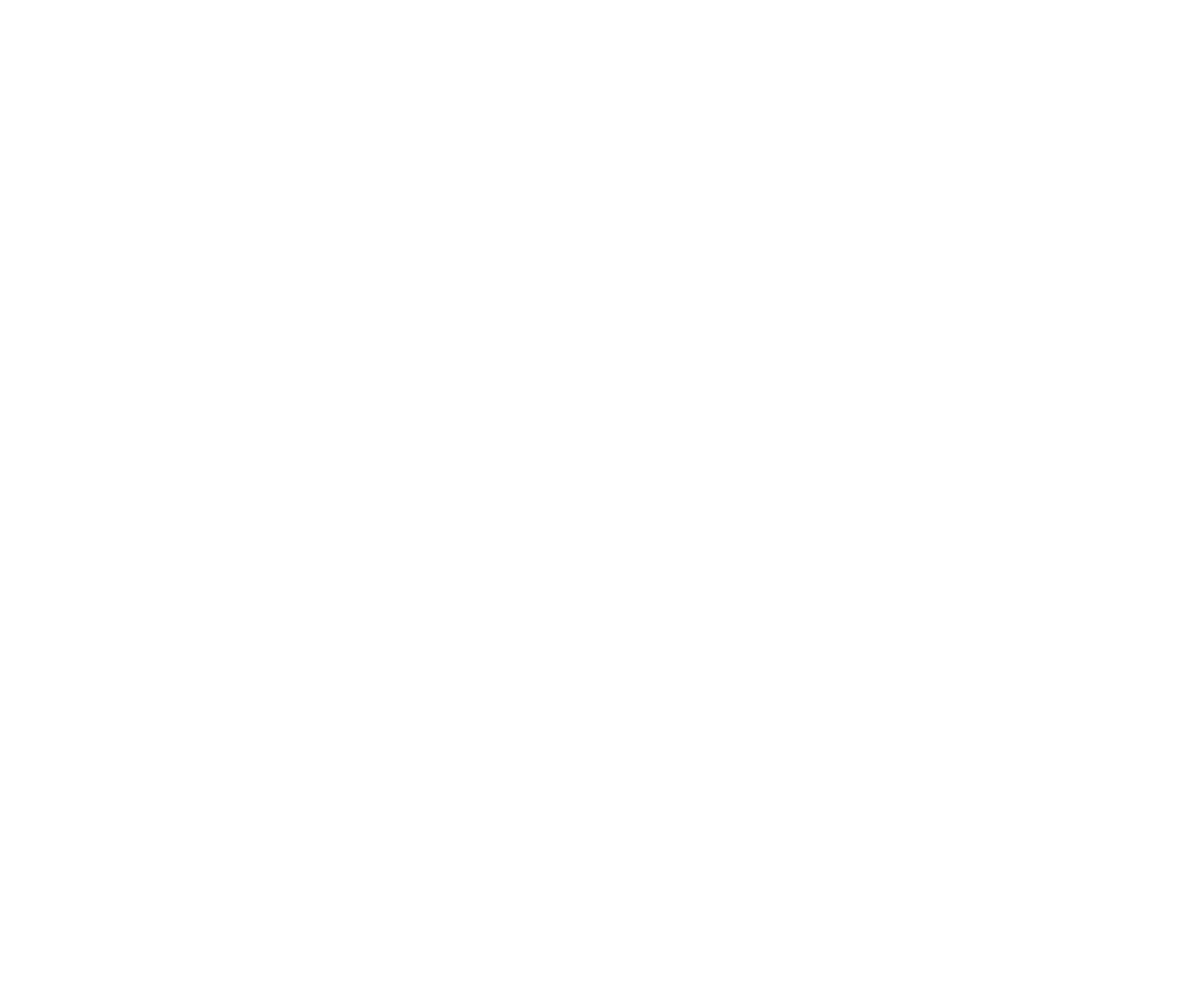
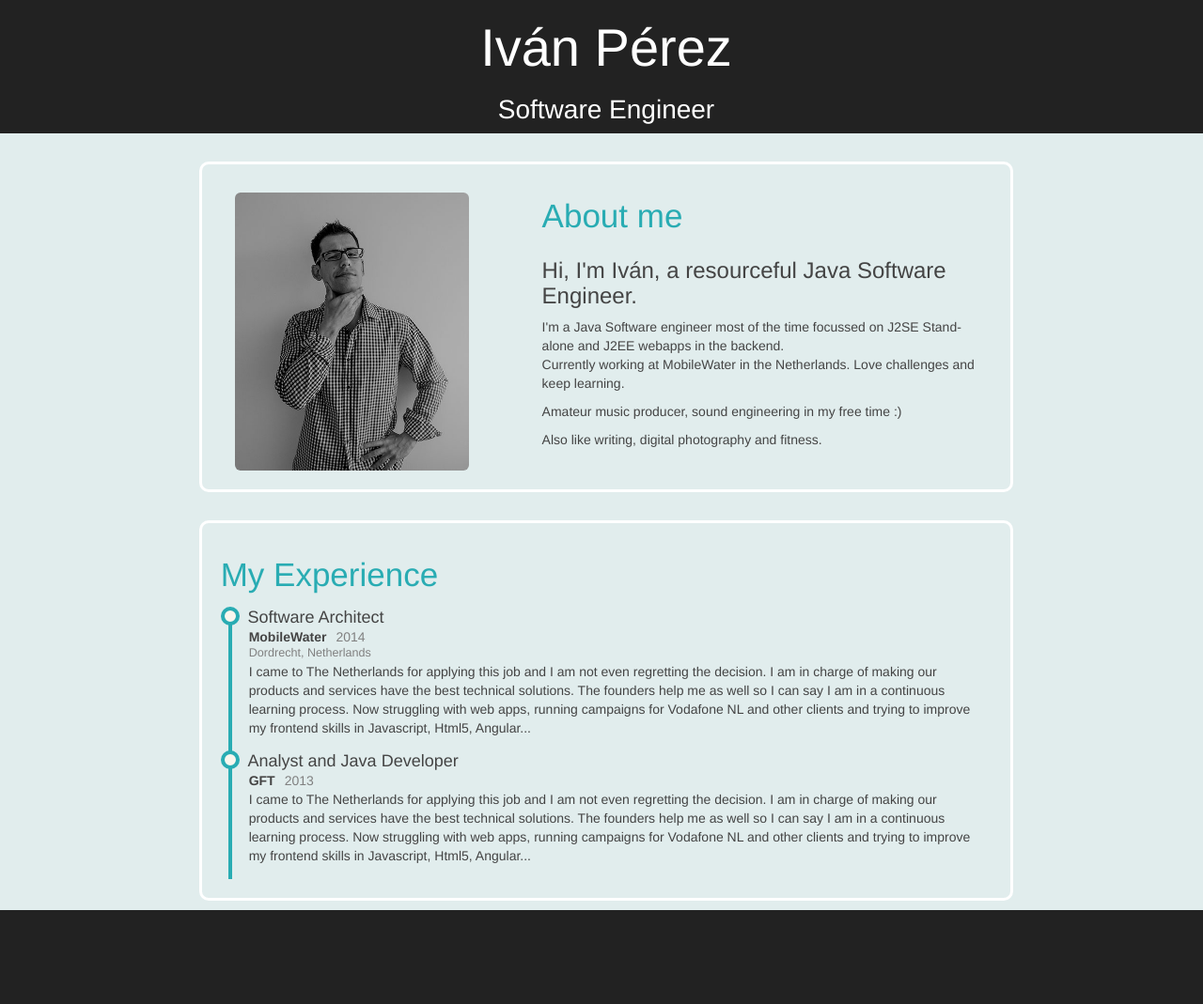
Before and after one commit to insalada/ivanpb, a plain HTML site: page index.html in a window 1280 px wide. Shown: the whole page at 94% size. Before the commit the page ends 800 px from the top, so only its background shows below. Drawn offline with Linux system fonts and the light colour scheme.

Commit message:
Main page with some new stuff

```diff
--- a/css/style.css
+++ b/css/style.css
@@ -0,0 +1,131 @@
+body {
+    margin-left: 10px;
+    color: #444444;
+    background-color: #E1EDED;
+}
+
+h1 {
+    font-size: 4em;
+}
+
+h2 {
+    font-size: 2em;
+}
+
+h3 {
+
+}
+
+h4 {
+    display: inline;
+}
+
+h5 {
+
+}
+
+
+
+.title_row {
+    text-align: center;
+    padding: 0px 0px 0px 0px;
+    background-color: #222222;
+    color: white;
+    /*margin-bottom: 10px;*/
+}
+
+.footer {
+    background-color: grey;
+    height: 100px;
+    margin-top: 10px;
+    background-color: #222222;
+}
+
+.photo {
+    max-width: 80%;
+}
+
+.photo_box {
+    /*text-align: center*/
+}
+
+.section {
+    color: #29ACB3;
+    margin-top: 30px;
+    margin-bottom: 10px;
+    font-size: 2.5em;
+    /*text-align: center;*/
+}
+
+.about {
+    margin-top: 30px;
+    padding: 0px 20px 20px 20px;
+    border: 3px solid white;
+    border-radius: 10px;
+}
+
+.when {
+    margin-left: 10px;
+    color: grey;
+}
+
+.where {
+    color: grey;
+    display: block;
+    margin-top: -1px;
+    font-size: 0.9em;
+}
+
+
+.job {
+
+    display: inline-block;
+    border-left: 4px solid #29ACB3;
+    margin-left: 8px;
+    padding: 0px 5px 5px 18px;
+    margin-top: -5px;
+
+}
+
+.company {
+    font-weight: bold;
+}
+
+.experience .section{
+
+}
+
+.experience h4 {
+
+}
+
+.marker {
+    background-color: #F9F6EE;
+    border: 4px solid #29ACB3;
+    height: 20px;
+    width: 20px;
+    display: inline-block;
+    position: relative;
+    border-radius: 100px;
+    margin-right: 5px;
+    margin-top: 5px;
+    top: 3px;
+}
+
+.dot {
+    background-color: white;
+
+}
+
+.job_position {
+    /*display: inline;*/
+    margin-top: -9px;
+}
+
+.job_title {
+    padding-top: 5px;
+}
+
+.experience h4:hover:before {
+    background: #29ACB3;
+}
--- a/index.html
+++ b/index.html
@@ -23,9 +23,63 @@
 </head>
 <body ng-app="ivanpb" ng-controller="mainController">
 
+    <div class="row title_row">
+        <h1>Iván Pérez</h1>
+        <h2>Software Engineer</h2>
+    </div>
+
+    <div class="row">
+        <div class="col-md-2"></div>
+        <div class="col-md-8">
+            <section class="me">
+                <div class="row about">
+                   <div class="section"></div>
+                   <div class="col-md-5 photo_box">
+                       <img src="img/ivan1.jpg" alt="me" class="img-rounded photo">
+                    </div>
+                   <div class="cold-md-7">
+                        <div class="section">About me</div>
+                        <h3>Hi, I'm Iván, a resourceful Java Software Engineer.</h3>
+                        <p>I'm a Java Software engineer most of the time focussed on J2SE Stand-alone and J2EE webapps in the backend. <br> Currently working at MobileWater in the Netherlands. Love challenges and keep learning.</p>
+                        <p>Amateur music producer, sound engineering in my free time :)</p>
+                        <p>Also like writing, digital photography and fitness.</p>
+                   </div>
+                </div>
+            </section>
+
+            <section class="experience">
+               <div class="row about">
+                <div class="section">My Experience</div>
+                <div class="job_position">
+                    <span class="marker"><!--<span class="dot"></span>--></span>
+                    <span><h4>Software Architect</h4></span>
+                </div>
+
+                <div class="job">
+                    <div class="job_title"><span class="company">MobileWater</span><span class="when">2014</span></div>
+                    <span class="where">Dordrecht, Netherlands</span>
+                    <p> I came to The Netherlands for applying this job and I am not even regretting the decision. I am in charge of making our products and services have the best technical solutions. The founders help me as well so I can say I am in a continuous learning process. Now struggling with web apps, running campaigns for Vodafone NL and other clients and trying to improve my frontend skills in Javascript, Html5, Angular...</p>
+                </div>
 
 
+                <div class="job_position">
+                    <span class="marker"><!--<span class="dot"></span>--></span>
+                    <span><h4>Analyst and Java Developer</h4></span>
+                </div>
 
+                <div class="job">
+                    <div class="job_title"><span class="company">GFT</span><span class="when">2013</span></div>
+                    <p> I came to The Netherlands for applying this job and I am not even regretting the decision. I am in charge of making our products and services have the best technical solutions. The founders help me as well so I can say I am in a continuous learning process. Now struggling with web apps, running campaigns for Vodafone NL and other clients and trying to improve my frontend skills in Javascript, Html5, Angular...</p>
+                </div>
+               </div>
+            </section>
+
+
+        </div>
+        <div class="col-md-2"></div>
+    </div>
+
+    <div class="row footer"></div>
 
 </body>
 </html>
```
Also changed, not shown: img/ivan1.jpg (added), img/ivan2.jpg (added), img/ivan3.jpg (added), img/ivan4.jpg (added), img/ivan_smile.jpg (added).
